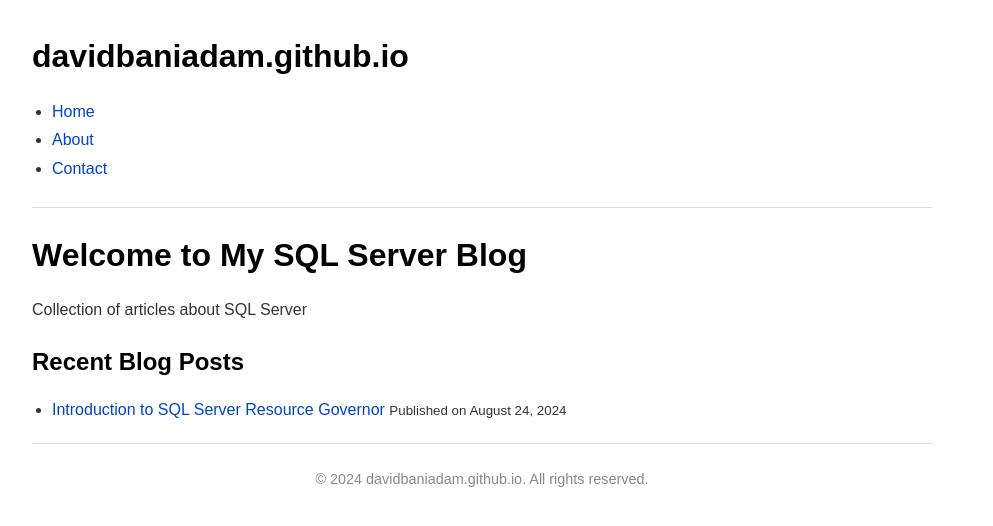
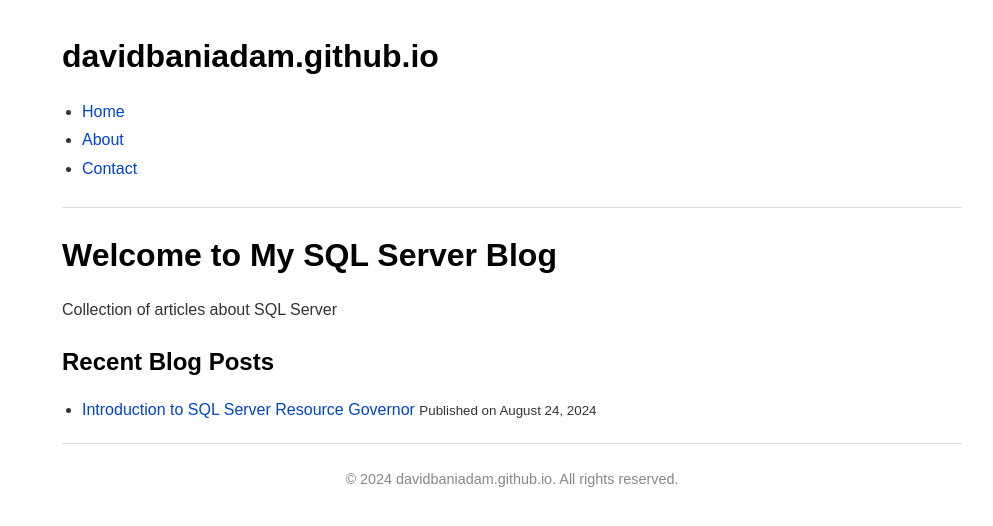
Before and after one commit to davidbaniadam/davidbaniadam.github.io, a Jekyll site: the page built from index.md, in a window 1280 px wide. Shown: the top 526 px of the page, without its empty margins (178-1171 px from the left). Built offline with Jekyll 4.4.1, drawn with Linux system fonts in a browser that asks for light colours.

Commit message:
Update style.css

```diff
--- a/assets/css/style.css
+++ b/assets/css/style.css
@@ -5,7 +5,7 @@
     line-height: 1.6;
     max-width: 900px;
     margin: 0 auto; /* Keeps the body centered */
-    padding-left: 40px; /* Adds padding on the left */
+    padding-left: 100px; /* Adds padding on the left */
 }
 
 h1, h2 {
```
